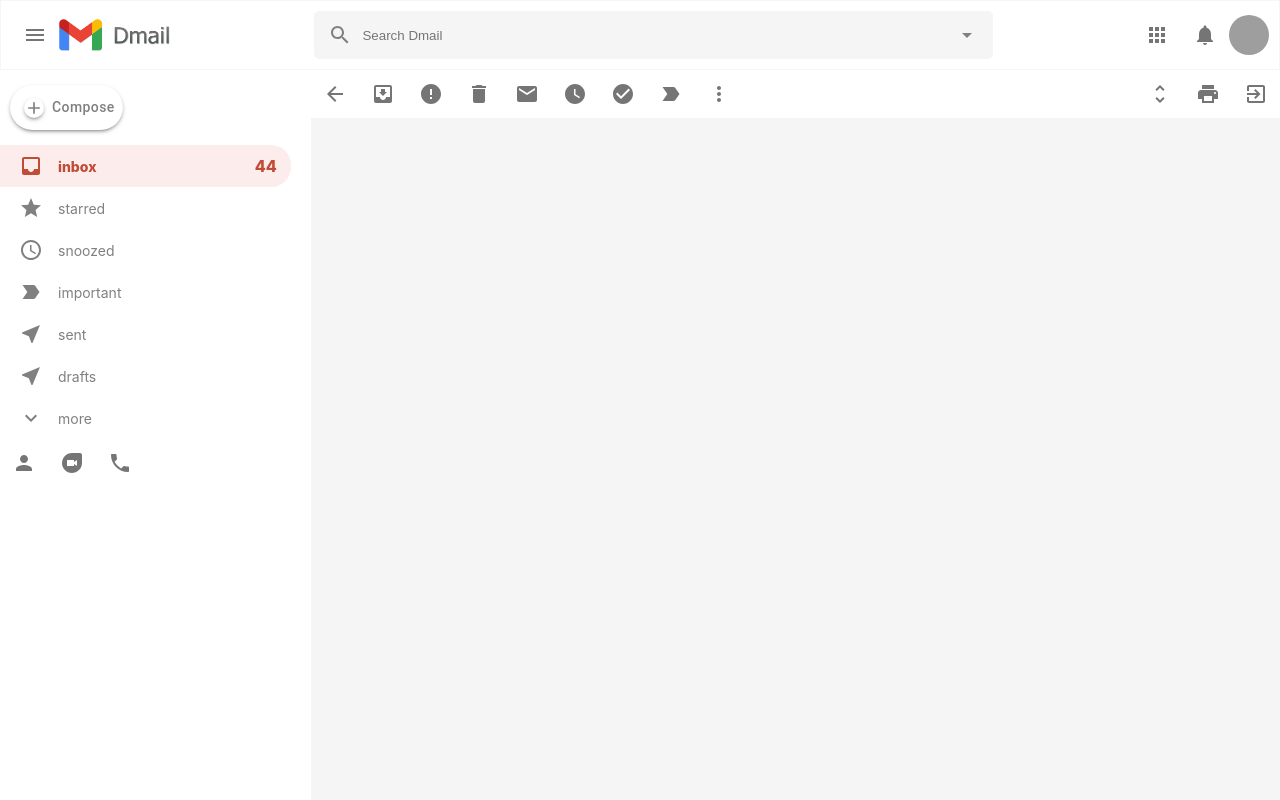
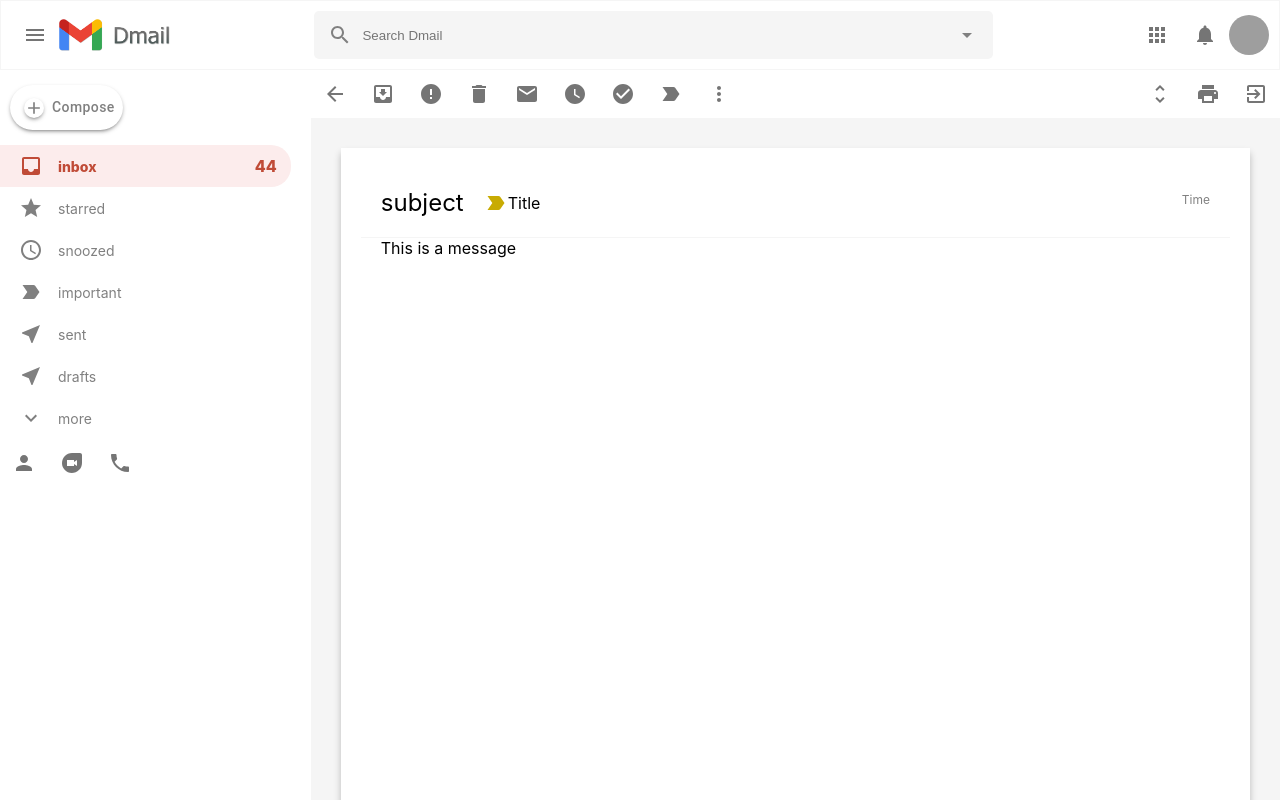
Before and after one commit to DamainRamsajan/Gmail-Type-App, a React (Create React App) app: page /mail in a window 1280 px wide. Shown: the top 800 px of the page. Built offline with nearby package versions, Linux system fonts and the light colour scheme; grey boxes are pictures that could not be loaded.

Commit message:
Mail Body Complete

```diff
--- a/src/Mail.css
+++ b/src/Mail.css
@@ -10,3 +10,40 @@
 .mail__toolsLeft {
     display: flex;
 }
+.mail__body {
+    display: flex;
+    flex-direction: column;
+    margin: 30px;
+    background-color: white;
+    padding: 20px;
+    height: 100vh;
+    box-shadow: 0px 5px 7px 0px rgba(0, 0, 0, 0.24);
+}
+.mail__bodyHeader {
+    display: flex;
+    align-items: center;
+    border-bottom: 1px solid whitesmoke;
+    padding: 20px;
+    position: relative;
+}
+.mail__bodyHeader > h2 {
+    font-weight:400 ;
+    margin-right: 20px;
+}
+.mail__bodyHeader > p {
+    font-weight:400 ;
+    margin-right: 20px;
+}
+.mail__important {
+    color: #c8ab02;
+}
+.mail__message > p {
+    margin-left: 20px;
+}
+.mail__time {
+    position: absolute;
+    top: 24px;
+    right: 0;
+    font-size: 12px;
+    color: grey;
+}
--- a/src/Mail.js
+++ b/src/Mail.js
@@ -62,6 +62,18 @@
                     </IconButton>
                 </div>
             </div>
+            <div className = "mail__body">
+                <div className = "mail__bodyHeader">
+                    <h2>subject</h2>
+                    <LabelImportantIcon className = "mail__important"/>
+                    <p>Title</p>
+                    <p className="mail__time">Time</p>
+
+                </div>
+                <div className = "mail__message">
+                    <p>This is a message</p>
+                </div>
+            </div>
 
 
         </div>
```
Also changed, not shown: 1 other file (tests, documents, lock files or other folders).
